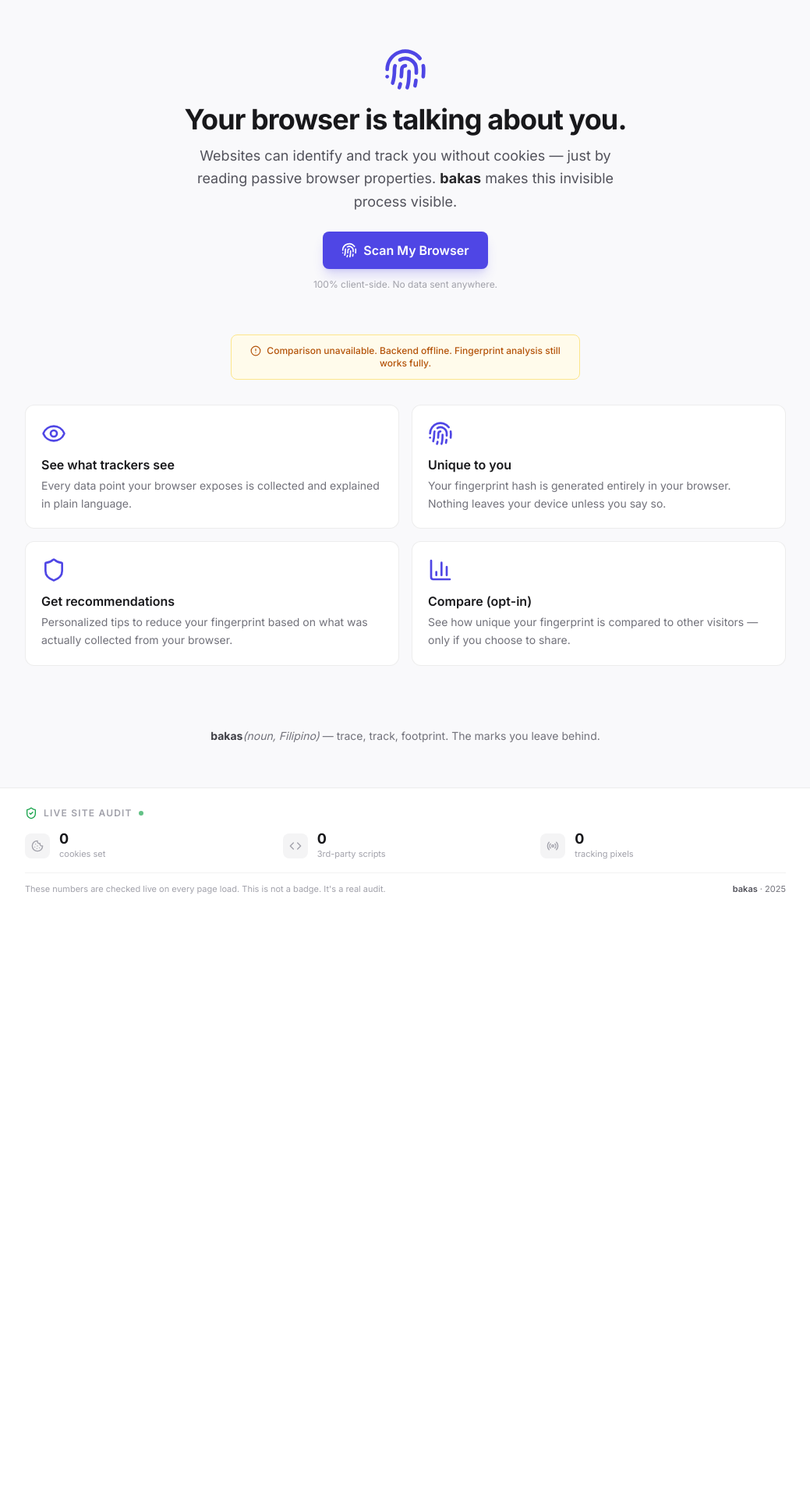
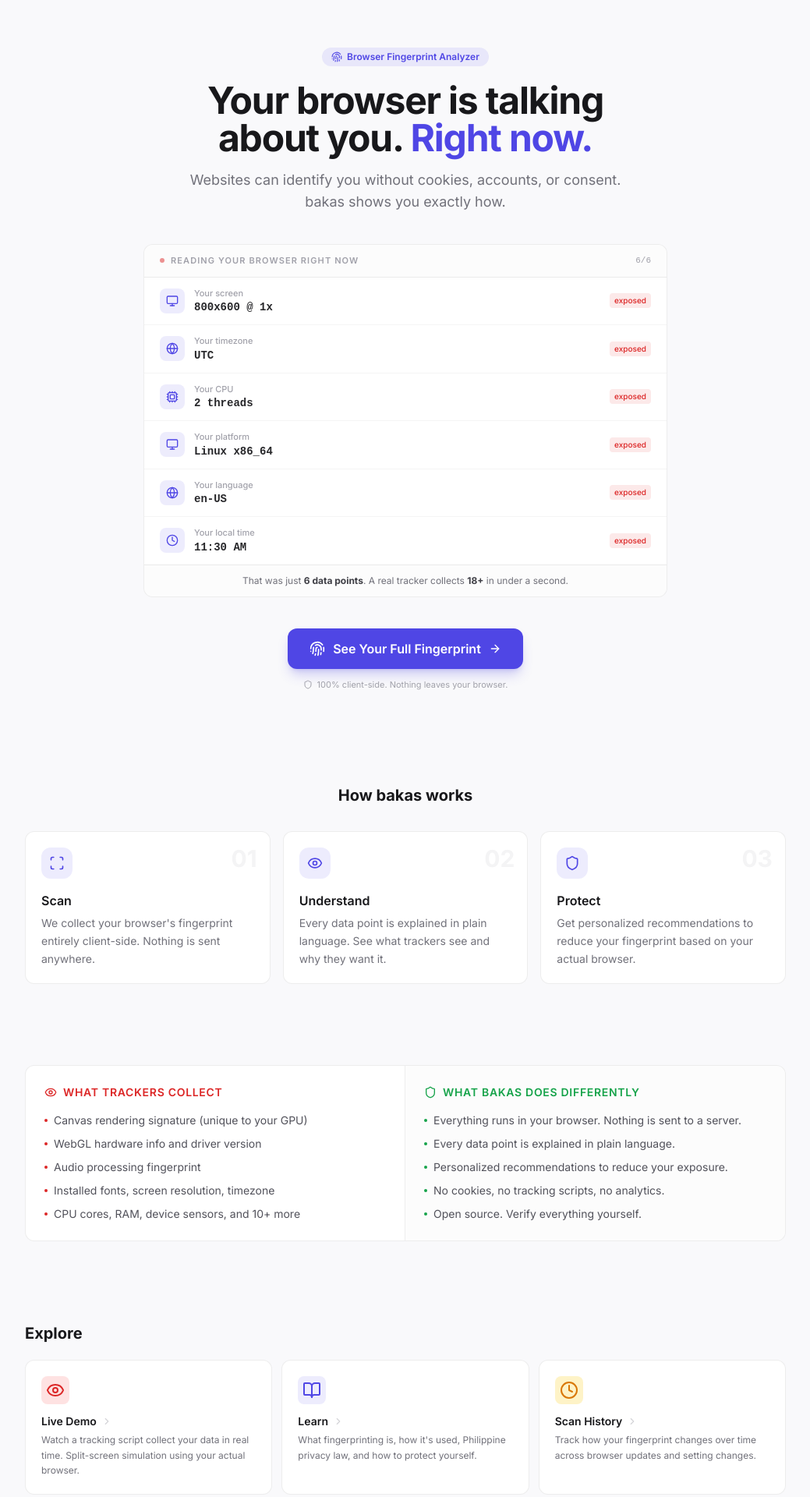
Before and after one commit to mfmadarang/bakas-vercel, a Nuxt app in the folder frontend/: page / in a window 1280 px wide. Shown: the part 100-2020 px from the top of the page at 78% size, without its empty margins (120-1159 px from the left). Before the commit the page ends 1273 px from the top, so only its background shows below. Built offline with nearby package versions, Linux system fonts and the light colour scheme.

Commit message:
revamp homepage: live data preview, stronger narrative, explore cards

```diff
--- a/frontend/pages/index.vue
+++ b/frontend/pages/index.vue
@@ -1,182 +1,382 @@
 <script setup lang="ts">
 /**
- * Homepage — Landing page with live stats ticker and scan trigger.
+ * Homepage — The first thing users see.
  *
- * This is the first thing users see. It explains what bakas does,
- * shows aggregate stats from the database (if backend is running),
- * and has a big "Scan My Browser" button.
+ * The key idea: don't just TELL people their browser leaks data.
+ * SHOW them. On page load, we instantly grab a handful of their
+ * browser properties and display them before they click anything.
+ * That's the hook. Then they want to see the full picture.
  */
 
-import { Fingerprint, Eye, Shield, BarChart3, AlertCircle } from "lucide-vue-next";
+import {
+  Fingerprint, ArrowRight, Eye, Shield, Scan, BookOpen,
+  Monitor, Globe, Cpu, Clock, ChevronRight, Sparkles
+} from "lucide-vue-next";
 
-const config = useRuntimeConfig();
 const store = useFingerprintStore();
 const router = useRouter();
 
-// Fetch live stats from the backend (if available)
-interface Stats {
-  total_fingerprints: number;
-  most_common_timezone: string | null;
-  most_common_platform: string | null;
-  most_common_resolution: string | null;
-  mobile_percentage: number;
-  unique_percentage: number;
+// ── Live data preview ──
+// These are grabbed instantly on mount — no scan needed.
+// Just enough to prove the point before the user clicks anything.
+const liveData = ref<Array<{ label: string; value: string; icon: any }>>([]);
+const liveDataReady = ref(false);
+
+function grabQuickData() {
+  const items: Array<{ label: string; value: string; icon: any }> = [];
+
+  // Screen
+  items.push({
+    label: "Your screen",
+    value: `${screen.width}x${screen.height} @ ${window.devicePixelRatio}x`,
+    icon: Monitor,
+  });
+
+  // Timezone
+  const tz = Intl.DateTimeFormat().resolvedOptions().timeZone;
+  items.push({
+    label: "Your timezone",
+    value: tz,
+    icon: Globe,
+  });
+
+  // CPU cores
+  if (navigator.hardwareConcurrency) {
+    items.push({
+      label: "Your CPU",
+      value: `${navigator.hardwareConcurrency} threads`,
+      icon: Cpu,
+    });
   }
 
-const stats = ref<Stats | null>(null);
-const statsError = ref(false);
+  // Platform
+  items.push({
+    label: "Your platform",
+    value: navigator.platform,
+    icon: Monitor,
+  });
 
-async function fetchStats() {
-  // Skip if no backend URL is configured (e.g. deployed on Vercel without backend)
-  if (!config.public.apiBase) {
-    statsError.value = true;
-    return;
+  // Language
+  items.push({
+    label: "Your language",
+    value: navigator.language,
+    icon: Globe,
+  });
+
+  // Local time
+  items.push({
+    label: "Your local time",
+    value: new Date().toLocaleTimeString("en-PH", { hour: "2-digit", minute: "2-digit" }),
+    icon: Clock,
+  });
+
+  return items;
 }
 
-  try {
-    const response = await fetch(`${config.public.apiBase}/api/fingerprints/stats`, {
-      signal: AbortSignal.timeout(5000),
-    });
-    if (response.ok) {
-      stats.value = await response.json();
+// Stagger the reveal of each data point
+const visibleCount = ref(0);
+let revealInterval: ReturnType<typeof setInterval> | null = null;
+
+function startReveal() {
+  visibleCount.value = 0;
+  revealInterval = setInterval(() => {
+    if (visibleCount.value < liveData.value.length) {
+      visibleCount.value++;
     } else {
-      statsError.value = true;
+      if (revealInterval) clearInterval(revealInterval);
+      liveDataReady.value = true;
     }
-  } catch {
-    // Backend offline — that's fine, everything still works
-    statsError.value = true;
-  }
+  }, 300);
 }
 
-// Start a new scan
 function startScan() {
   store.reset();
   router.push("/results");
 }
 
 onMounted(() => {
-  fetchStats();
+  liveData.value = grabQuickData();
+  // Small delay so the page renders first, then data starts appearing
+  setTimeout(startReveal, 800);
 });
 
-const features = [
+onUnmounted(() => {
+  if (revealInterval) clearInterval(revealInterval);
+});
+
+// Steps section
+const steps = [
   {
-    icon: Eye,
-    title: "See what trackers see",
-    description: "Every data point your browser exposes is collected and explained in plain language.",
+    number: "01",
+    title: "Scan",
+    description: "We collect your browser's fingerprint entirely client-side. Nothing is sent anywhere.",
+    icon: Scan,
   },
   {
-    icon: Fingerprint,
-    title: "Unique to you",
-    description: "Your fingerprint hash is generated entirely in your browser. Nothing leaves your device unless you say so.",
+    number: "02",
+    title: "Understand",
+    description: "Every data point is explained in plain language. See what trackers see and why they want it.",
+    icon: Eye,
   },
   {
+    number: "03",
+    title: "Protect",
+    description: "Get personalized recommendations to reduce your fingerprint based on your actual browser.",
     icon: Shield,
-    title: "Get recommendations",
-    description: "Personalized tips to reduce your fingerprint based on what was actually collected from your browser.",
-  },
-  {
-    icon: BarChart3,
-    title: "Compare (opt-in)",
-    description: "See how unique your fingerprint is compared to other visitors — only if you choose to share.",
   },
 ];
 </script>
 
 <template>
   <div>
-    <!-- Hero section -->
-    <section class="text-center py-12 sm:py-20">
-      <div class="mb-6">
-        <Fingerprint class="w-14 h-14 mx-auto text-accent dark:text-accent-dark mb-4" />
-        <h1 class="text-3xl sm:text-4xl font-bold tracking-tight mb-3">
-          Your browser is talking about you.
+    <!-- ═══ Hero ═══ -->
+    <section class="py-12 sm:py-20">
+      <div class="text-center mb-10">
+        <!-- Pill badge -->
+        <div class="inline-flex items-center gap-1.5 px-3 py-1 rounded-full bg-accent/10 dark:bg-accent-dark/10 text-accent dark:text-accent-dark text-xs font-semibold mb-5">
+          <Fingerprint class="w-3.5 h-3.5" />
+          Browser Fingerprint Analyzer
+        </div>
+
+        <h1 class="text-3xl sm:text-5xl font-bold tracking-tight mb-4 leading-[1.15]">
+          Your browser is talking<br class="hidden sm:block" />
+          about you. <span class="text-accent dark:text-accent-dark">Right now.</span>
         </h1>
-        <p class="text-lg text-zinc-600 dark:text-zinc-400 max-w-xl mx-auto leading-relaxed">
-          Websites can identify and track you without cookies — just by reading passive browser properties.
-          <strong class="text-zinc-800 dark:text-zinc-200">bakas</strong> makes this invisible process visible.
+
+        <p class="text-base sm:text-lg text-zinc-500 dark:text-zinc-400 max-w-xl mx-auto leading-relaxed">
+          Websites can identify you without cookies, accounts, or consent.
+          bakas shows you exactly how.
         </p>
       </div>
 
+      <!-- ── Live data preview ── -->
+      <!-- This is the hook: real data appearing before the user clicks anything -->
+      <div class="max-w-2xl mx-auto mb-10">
+        <div class="rounded-xl border border-black/[0.07] dark:border-white/[0.07] bg-white dark:bg-[#111111] overflow-hidden">
+          <!-- Header -->
+          <div class="px-4 sm:px-5 py-3 border-b border-black/[0.07] dark:border-white/[0.07] bg-zinc-50/50 dark:bg-zinc-900/50">
+            <div class="flex items-center justify-between">
+              <div class="flex items-center gap-2">
+                <span class="w-1.5 h-1.5 rounded-full bg-danger dark:bg-danger-dark animate-pulse"></span>
+                <p class="text-[11px] font-semibold uppercase tracking-widest text-zinc-400">
+                  Reading your browser right now
+                </p>
+              </div>
+              <p class="text-[11px] text-zinc-400 font-mono">
+                {{ visibleCount }}/{{ liveData.length }}
+              </p>
+            </div>
+          </div>
+
+          <!-- Data rows -->
+          <div class="divide-y divide-black/[0.04] dark:divide-white/[0.04]">
+            <div
+              v-for="(item, i) in liveData"
+              :key="item.label"
+              class="flex items-center gap-3 px-4 sm:px-5 py-3 transition-all duration-300"
+              :class="i < visibleCount ? 'opacity-100' : 'opacity-0'"
+            >
+              <div class="w-8 h-8 rounded-lg bg-accent/10 dark:bg-accent-dark/10 flex items-center justify-center shrink-0">
+                <component :is="item.icon" class="w-4 h-4 text-accent dark:text-accent-dark" />
+              </div>
+              <div class="flex-1 min-w-0">
+                <p class="text-[11px] text-zinc-400 font-medium">{{ item.label }}</p>
+                <p class="text-sm font-mono font-semibold text-zinc-800 dark:text-zinc-200 truncate">{{ item.value }}</p>
+              </div>
+              <div class="text-[10px] px-1.5 py-0.5 rounded bg-danger/10 dark:bg-danger-dark/10 text-danger dark:text-danger-dark font-medium shrink-0">
+                exposed
+              </div>
+            </div>
+          </div>
+
+          <!-- Footer teaser -->
+          <div
+            class="px-4 sm:px-5 py-3 border-t border-black/[0.07] dark:border-white/[0.07] bg-zinc-50/50 dark:bg-zinc-900/50 transition-opacity duration-500"
+            :class="liveDataReady ? 'opacity-100' : 'opacity-0'"
+          >
+            <p class="text-xs text-zinc-500 text-center">
+              That was just <strong class="text-zinc-700 dark:text-zinc-300">6 data points</strong>.
+              A real tracker collects <strong class="text-zinc-700 dark:text-zinc-300">18+</strong> in under a second.
+            </p>
+          </div>
+        </div>
+      </div>
+
       <!-- CTA -->
+      <div class="text-center">
         <button
           @click="startScan"
-        class="inline-flex items-center gap-2 px-6 py-3 rounded-lg bg-accent dark:bg-accent-dark text-white font-semibold text-base hover:opacity-90 transition-opacity shadow-lg shadow-accent/20 dark:shadow-accent-dark/20"
+          class="inline-flex items-center gap-2.5 px-7 py-3.5 rounded-xl bg-accent dark:bg-accent-dark text-white font-semibold text-base hover:opacity-90 transition-all shadow-lg shadow-accent/25 dark:shadow-accent-dark/25 hover:shadow-xl hover:shadow-accent/30 dark:hover:shadow-accent-dark/30 hover:-translate-y-0.5"
         >
           <Fingerprint class="w-5 h-5" />
-        Scan My Browser
+          See Your Full Fingerprint
+          <ArrowRight class="w-4 h-4" />
         </button>
 
-      <p class="text-xs text-zinc-400 mt-3">
-        100% client-side. No data sent anywhere.
+        <p class="text-[11px] text-zinc-400 mt-3 flex items-center justify-center gap-1.5">
+          <Shield class="w-3 h-3" />
+          100% client-side. Nothing leaves your browser.
         </p>
+      </div>
     </section>
 
-    <!-- Live stats ticker -->
-    <section
-      v-if="stats && stats.total_fingerprints > 0"
-      class="mb-12 rounded-xl border border-black/[0.07] dark:border-white/[0.07] bg-white dark:bg-[#111111] p-5"
+    <!-- ═══ How It Works ═══ -->
+    <section class="py-10 mb-6">
+      <h2 class="text-xl font-bold text-center mb-8">How bakas works</h2>
+
+      <div class="grid grid-cols-1 sm:grid-cols-3 gap-4">
+        <div
+          v-for="step in steps"
+          :key="step.number"
+          class="relative rounded-xl border border-black/[0.07] dark:border-white/[0.07] bg-white dark:bg-[#111111] p-5 transition-all duration-200 hover:shadow-md hover:-translate-y-0.5"
         >
-      <p class="text-sm text-zinc-500 dark:text-zinc-400 mb-3 font-medium">Live Stats</p>
-      <div class="grid grid-cols-2 sm:grid-cols-4 gap-4">
-        <div>
-          <p class="text-2xl font-bold text-accent dark:text-accent-dark">
-            {{ stats.total_fingerprints.toLocaleString() }}
+          <!-- Step number -->
+          <span class="text-3xl font-bold text-zinc-100 dark:text-zinc-800/50 absolute top-4 right-4 select-none">
+            {{ step.number }}
+          </span>
+
+          <div class="w-10 h-10 rounded-xl bg-accent/10 dark:bg-accent-dark/10 flex items-center justify-center mb-4">
+            <component :is="step.icon" class="w-5 h-5 text-accent dark:text-accent-dark" />
+          </div>
+          <h3 class="text-base font-semibold mb-1.5">{{ step.title }}</h3>
+          <p class="text-sm text-zinc-500 dark:text-zinc-400 leading-relaxed">
+            {{ step.description }}
           </p>
-          <p class="text-xs text-zinc-500">Fingerprints analyzed</p>
-        </div>
-        <div>
-          <p class="text-2xl font-bold text-danger dark:text-danger-dark">
-            {{ stats.unique_percentage }}%
-          </p>
-          <p class="text-xs text-zinc-500">Uniquely identifiable</p>
-        </div>
-        <div>
-          <p class="text-2xl font-bold">{{ stats.mobile_percentage }}%</p>
-          <p class="text-xs text-zinc-500">Mobile devices</p>
-        </div>
-        <div>
-          <p class="text-2xl font-bold">{{ stats.most_common_platform || "—" }}</p>
-          <p class="text-xs text-zinc-500">Most common platform</p>
         </div>
       </div>
     </section>
 
-    <!-- Backend offline notice -->
-    <div
-      v-if="statsError"
-      class="mb-8 max-w-md mx-auto rounded-lg bg-amber-50 dark:bg-amber-900/10 border border-amber-200 dark:border-amber-800/40 p-3 text-xs -mt-6"
-    >
-      <p class="font-medium text-amber-700 dark:text-amber-400 text-center">
-        <AlertCircle class="w-3.5 h-3.5 inline mr-1" />
-        Comparison unavailable. Backend offline. Fingerprint analysis still works fully.
-      </p>
+    <!-- ═══ What We Collect ═══ -->
+    <section class="py-10 mb-6">
+      <div class="rounded-xl border border-black/[0.07] dark:border-white/[0.07] bg-white dark:bg-[#111111] overflow-hidden">
+        <div class="grid grid-cols-1 sm:grid-cols-2">
+          <!-- Left: What trackers get -->
+          <div class="p-6 sm:border-r border-black/[0.07] dark:border-white/[0.07]">
+            <div class="flex items-center gap-2 mb-4">
+              <Eye class="w-4 h-4 text-danger dark:text-danger-dark" />
+              <h3 class="text-sm font-semibold text-danger dark:text-danger-dark uppercase tracking-wider">What trackers collect</h3>
+            </div>
+            <ul class="space-y-2.5 text-sm text-zinc-600 dark:text-zinc-400">
+              <li class="flex items-start gap-2">
+                <span class="w-1 h-1 rounded-full bg-danger dark:bg-danger-dark mt-2 shrink-0"></span>
+                Canvas rendering signature (unique to your GPU)
+              </li>
+              <li class="flex items-start gap-2">
+                <span class="w-1 h-1 rounded-full bg-danger dark:bg-danger-dark mt-2 shrink-0"></span>
+                WebGL hardware info and driver version
+              </li>
+              <li class="flex items-start gap-2">
+                <span class="w-1 h-1 rounded-full bg-danger dark:bg-danger-dark mt-2 shrink-0"></span>
+                Audio processing fingerprint
+              </li>
+              <li class="flex items-start gap-2">
+                <span class="w-1 h-1 rounded-full bg-danger dark:bg-danger-dark mt-2 shrink-0"></span>
+                Installed fonts, screen resolution, timezone
+              </li>
+              <li class="flex items-start gap-2">
+                <span class="w-1 h-1 rounded-full bg-danger dark:bg-danger-dark mt-2 shrink-0"></span>
+                CPU cores, RAM, device sensors, and 10+ more
+              </li>
+            </ul>
           </div>
 
-    <!-- Feature cards -->
-    <section class="grid grid-cols-1 sm:grid-cols-2 gap-4 mb-12">
-      <div
-        v-for="feature in features"
-        :key="feature.title"
-        class="rounded-xl border border-black/[0.07] dark:border-white/[0.07] bg-white dark:bg-[#111111] p-5 transition-all duration-200 hover:shadow-md hover:-translate-y-0.5"
+          <!-- Right: What bakas does differently -->
+          <div class="p-6 bg-zinc-50/50 dark:bg-zinc-900/30">
+            <div class="flex items-center gap-2 mb-4">
+              <Shield class="w-4 h-4 text-safe dark:text-safe-dark" />
+              <h3 class="text-sm font-semibold text-safe dark:text-safe-dark uppercase tracking-wider">What bakas does differently</h3>
+            </div>
+            <ul class="space-y-2.5 text-sm text-zinc-600 dark:text-zinc-400">
+              <li class="flex items-start gap-2">
+                <span class="w-1 h-1 rounded-full bg-safe dark:bg-safe-dark mt-2 shrink-0"></span>
+                Everything runs in your browser. Nothing is sent to a server.
+              </li>
+              <li class="flex items-start gap-2">
+                <span class="w-1 h-1 rounded-full bg-safe dark:bg-safe-dark mt-2 shrink-0"></span>
+                Every data point is explained in plain language.
+              </li>
+              <li class="flex items-start gap-2">
+                <span class="w-1 h-1 rounded-full bg-safe dark:bg-safe-dark mt-2 shrink-0"></span>
+                Personalized recommendations to reduce your exposure.
+              </li>
+              <li class="flex items-start gap-2">
+                <span class="w-1 h-1 rounded-full bg-safe dark:bg-safe-dark mt-2 shrink-0"></span>
+                No cookies, no tracking scripts, no analytics.
+              </li>
+              <li class="flex items-start gap-2">
+                <span class="w-1 h-1 rounded-full bg-safe dark:bg-safe-dark mt-2 shrink-0"></span>
+                Open source. Verify everything yourself.
+              </li>
+            </ul>
+          </div>
+        </div>
+      </div>
+    </section>
+
+    <!-- ═══ Explore ═══ -->
+    <section class="py-10 mb-4">
+      <h2 class="text-xl font-bold mb-5">Explore</h2>
+
+      <div class="grid grid-cols-1 sm:grid-cols-3 gap-3">
+        <NuxtLink
+          to="/demo"
+          class="group rounded-xl border border-black/[0.07] dark:border-white/[0.07] bg-white dark:bg-[#111111] p-5 transition-all duration-200 hover:shadow-md hover:-translate-y-0.5"
         >
-        <component
-          :is="feature.icon"
-          class="w-8 h-8 text-accent dark:text-accent-dark mb-3"
-        />
-        <h3 class="text-base font-semibold mb-1">{{ feature.title }}</h3>
+          <div class="w-9 h-9 rounded-lg bg-red-100 dark:bg-red-900/20 flex items-center justify-center mb-3">
+            <Eye class="w-4.5 h-4.5 text-danger dark:text-danger-dark" />
+          </div>
+          <h3 class="text-sm font-semibold mb-1 flex items-center gap-1.5">
+            Live Demo
+            <ChevronRight class="w-3.5 h-3.5 text-zinc-300 dark:text-zinc-600 group-hover:text-accent dark:group-hover:text-accent-dark transition-colors" />
+          </h3>
+          <p class="text-xs text-zinc-500 dark:text-zinc-400 leading-relaxed">
+            Watch a tracking script collect your data in real time. Split-screen simulation using your actual browser.
+          </p>
+        </NuxtLink>
+
+        <NuxtLink
+          to="/learn"
+          class="group rounded-xl border border-black/[0.07] dark:border-white/[0.07] bg-white dark:bg-[#111111] p-5 transition-all duration-200 hover:shadow-md hover:-translate-y-0.5"
+        >
+          <div class="w-9 h-9 rounded-lg bg-accent/10 dark:bg-accent-dark/10 flex items-center justify-center mb-3">
+            <BookOpen class="w-4.5 h-4.5 text-accent dark:text-accent-dark" />
+          </div>
+          <h3 class="text-sm font-semibold mb-1 flex items-center gap-1.5">
+            Learn
+            <ChevronRight class="w-3.5 h-3.5 text-zinc-300 dark:text-zinc-600 group-hover:text-accent dark:group-hover:text-accent-dark transition-colors" />
+          </h3>
+          <p class="text-xs text-zinc-500 dark:text-zinc-400 leading-relaxed">
+            What fingerprinting is, how it's used, Philippine privacy law, and how to protect yourself.
+          </p>
+        </NuxtLink>
+
+        <NuxtLink
+          to="/history"
+          class="group rounded-xl border border-black/[0.07] dark:border-white/[0.07] bg-white dark:bg-[#111111] p-5 transition-all duration-200 hover:shadow-md hover:-translate-y-0.5"
+        >
+          <div class="w-9 h-9 rounded-lg bg-amber-100 dark:bg-amber-900/20 flex items-center justify-center mb-3">
+            <Clock class="w-4.5 h-4.5 text-warning dark:text-warning-dark" />
+          </div>
+          <h3 class="text-sm font-semibold mb-1 flex items-center gap-1.5">
+            Scan History
+            <ChevronRight class="w-3.5 h-3.5 text-zinc-300 dark:text-zinc-600 group-hover:text-accent dark:group-hover:text-accent-dark transition-colors" />
+          </h3>
+          <p class="text-xs text-zinc-500 dark:text-zinc-400 leading-relaxed">
+            Track how your fingerprint changes over time across browser updates and setting changes.
+          </p>
+        </NuxtLink>
+      </div>
+    </section>
+
+    <!-- ═══ Etymology ═══ -->
+    <section class="py-8">
+      <div class="rounded-xl border border-black/[0.07] dark:border-white/[0.07] bg-white dark:bg-[#111111] p-6 sm:p-8 text-center max-w-lg mx-auto">
+        <p class="text-2xl font-bold mb-1">bakas</p>
+        <p class="text-xs text-zinc-400 mb-3 italic">Filipino, noun</p>
         <p class="text-sm text-zinc-500 dark:text-zinc-400 leading-relaxed">
-          {{ feature.description }}
+          Trace. Track. Footprint. The marks you leave behind without realizing it.
         </p>
       </div>
     </section>
-
-    <!-- What is "bakas"? -->
-    <section class="text-center py-8 text-sm text-zinc-500 dark:text-zinc-400">
-      <p>
-        <strong class="text-zinc-700 dark:text-zinc-300">bakas</strong>
-        <span class="italic">(noun, Filipino)</span> — trace, track, footprint.
-        The marks you leave behind.
-      </p>
-    </section>
   </div>
 </template>
```
Lines whose indentation alone changed are shown as unchanged.
